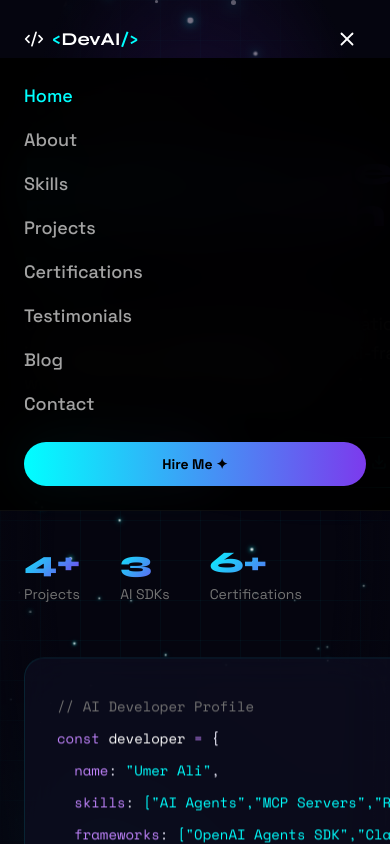
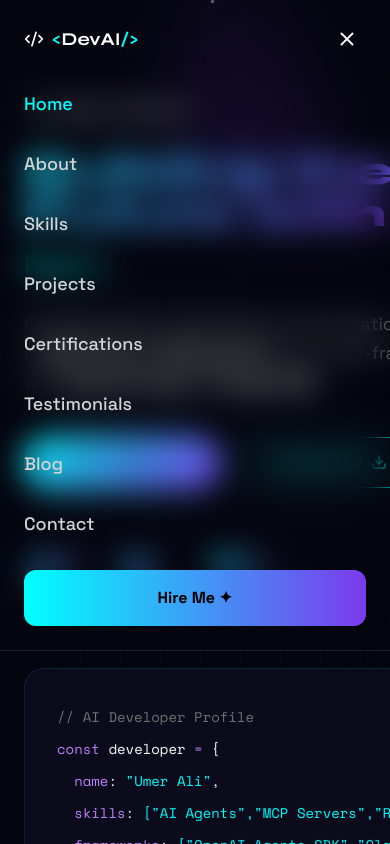
Before and after one commit to Syed-Umer-Ali/Portfolio-Website, a Next.js app: page / in a window 390 px wide. Both pictures are taken after a click on the button 347 px from the left and 39 px from the top of the page. Shown: the top 844 px of the page. Built offline with nearby package versions, Linux system fonts and the light colour scheme.

Commit message:
feat: optimize mobile performance and fix navigation menu

```diff
--- a/app/globals.css
+++ b/app/globals.css
@@ -241,6 +241,7 @@ body {
   background: linear-gradient(135deg, #fff 0%, #00ffff 40%, #7c3aed 80%);
   background-size: 200% auto;
   -webkit-background-clip: text;
+  background-clip: text;
   -webkit-text-fill-color: transparent;
   animation: shimmer 3s linear infinite;
 }
@@ -326,6 +327,22 @@ body {
   pointer-events: none;
 }
 
+@media (max-width: 768px) {
+  .orb {
+    animation: none;
+    filter: blur(40px);
+  }
+
+  .animate-float {
+    animation-duration: 10s;
+  }
+
+  .btn-primary {
+    animation: none;
+    box-shadow: 0 4px 15px rgba(0, 255, 255, 0.2);
+  }
+}
+
 .skill-badge {
   display: inline-flex;
   align-items: center;
--- a/components/Hero.tsx
+++ b/components/Hero.tsx
@@ -44,10 +44,17 @@ export function Hero() {
 
 
       {/* Orbs */}
-      <div className="orb w-[600px] h-[600px] -top-52 -right-52"
-        style={{ background: "rgba(124,58,237,0.15)" }} />
-      <div className="orb w-[400px] h-[400px] -bottom-32 -left-32"
-        style={{ background: "rgba(0,255,255,0.1)", animationDelay: "-4s" }} />
+      <div className="orb w-[300px] h-[300px] md:w-[600px] md:h-[600px] -top-20 -right-20 md:-top-52 md:-right-52"
+        style={{
+          background: "rgba(124,58,237,0.15)",
+          filter: "blur(clamp(40px, 10vw, 80px))"
+        }} />
+      <div className="orb w-[200px] h-[200px] md:w-[400px] md:h-[400px] -bottom-20 -left-20 md:-bottom-32 md:-left-32"
+        style={{
+          background: "rgba(0,255,255,0.1)",
+          animationDelay: "-4s",
+          filter: "blur(clamp(30px, 8vw, 60px))"
+        }} />
 
       <div className="max-w-7xl mx-auto w-full grid md:grid-cols-2 gap-16 items-center relative z-10">
         {/* Left */}
--- a/components/Navbar.tsx
+++ b/components/Navbar.tsx
@@ -5,14 +5,14 @@ import { Menu, X, Code2 } from "lucide-react";
 import { cn } from "@/lib/utils";
 
 const NAV_LINKS = [
-  { name: "Home",           href: "#home" },
-  { name: "About",          href: "#about" },
-  { name: "Skills",         href: "#skills" },
-  { name: "Projects",       href: "#projects" },
+  { name: "Home", href: "#home" },
+  { name: "About", href: "#about" },
+  { name: "Skills", href: "#skills" },
+  { name: "Projects", href: "#projects" },
   { name: "Certifications", href: "#certifications" },
-  { name: "Testimonials",   href: "#testimonials" },
-  { name: "Blog",           href: "#blog" },
-  { name: "Contact",        href: "#contact" },
+  { name: "Testimonials", href: "#testimonials" },
+  { name: "Blog", href: "#blog" },
+  { name: "Contact", href: "#contact" },
 ];
 
 export function Navbar() {
@@ -112,13 +112,15 @@ export function Navbar() {
       </div>
 
       {/* Mobile Menu */}
-      <AnimatePresence>
+      <AnimatePresence mode="wait">
         {open && (
           <motion.div
+            key="mobile-menu"
             initial={{ opacity: 0, height: 0 }}
             animate={{ opacity: 1, height: "auto" }}
             exit={{ opacity: 0, height: 0 }}
-            className="lg:hidden bg-black/95 backdrop-blur-xl border-b border-white/5 overflow-hidden"
+            transition={{ duration: 0.3, ease: "easeInOut" }}
+            className="lg:hidden bg-black/98 backdrop-blur-lg border-b border-white/10 overflow-hidden relative z-[60]"
           >
             <div className="flex flex-col p-6 gap-4">
               {NAV_LINKS.map((link) => (
@@ -127,8 +129,8 @@ export function Navbar() {
                   href={link.href}
                   onClick={() => { setActive(link.name); setOpen(false); }}
                   className={cn(
-                    "text-lg font-medium transition-colors",
-                    active === link.name ? "text-accent" : "text-neutral-400"
+                    "text-lg font-medium transition-colors py-2",
+                    active === link.name ? "text-accent" : "text-neutral-300 hover:text-white"
                   )}
                 >
                   {link.name}
@@ -137,7 +139,7 @@ export function Navbar() {
               <a
                 href="#contact"
                 onClick={() => setOpen(false)}
-                className="mt-2 px-6 py-3 rounded-full bg-gradient-to-r from-accent to-primary text-black text-sm font-bold text-center"
+                className="mt-2 px-6 py-4 rounded-xl bg-gradient-to-r from-accent to-primary text-black font-bold text-center active:scale-95 transition-transform"
               >
                 Hire Me ✦
               </a>
--- a/components/Sparkles.tsx
+++ b/components/Sparkles.tsx
@@ -1,16 +1,27 @@
 "use client";
-import React, { useMemo } from "react";
+import React, { useMemo, useState, useEffect } from "react";
 
 export function Sparkles() {
-    const sparkles = useMemo(() =>
-        [...Array(80)].map((_, i) => ({
+    const [isMobile, setIsMobile] = useState(false);
+
+    useEffect(() => {
+        const checkMobile = () => setIsMobile(window.innerWidth < 768);
+        checkMobile();
+        window.addEventListener("resize", checkMobile);
+        return () => window.removeEventListener("resize", checkMobile);
+    }, []);
+
+    const sparkles = useMemo(() => {
+        const count = isMobile ? 30 : 80;
+        return [...Array(count)].map((_, i) => ({
             id: i,
-            size: Math.random() * 4 + 2,
+            size: Math.random() * (isMobile ? 2 : 4) + 2,
             left: Math.random() * 100,
             duration: Math.random() * 5 + 7,
             delay: Math.random() * 10,
             twinkleDelay: Math.random() * 2,
-        })), []);
+        }));
+    }, [isMobile]);
 
     return (
         <div className="fixed inset-0 pointer-events-none z-0 overflow-hidden">
@@ -26,7 +37,9 @@ export function Sparkles() {
                         animationDuration: `${s.duration}s`,
                         animationDelay: `${s.delay}s`,
                         filter: "blur(0.3px)",
-                        boxShadow: "0 0 15px #00ffff, 0 0 25px #00ffff, 0 0 35px white",
+                        boxShadow: isMobile
+                            ? "0 0 10px rgba(0,255,255,0.5)"
+                            : "0 0 15px #00ffff, 0 0 25px #00ffff, 0 0 35px white",
                     }}
                 >
                     {/* Inner twinkle core */}
```
